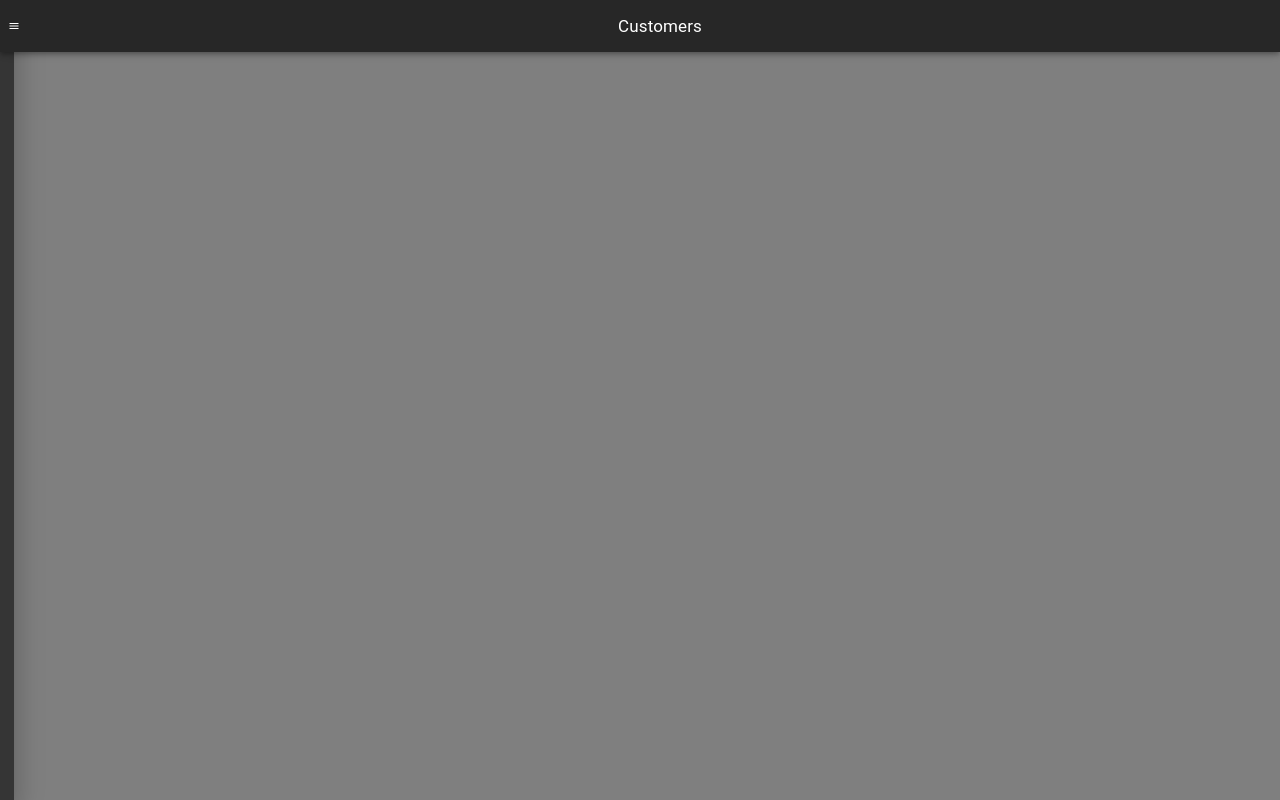
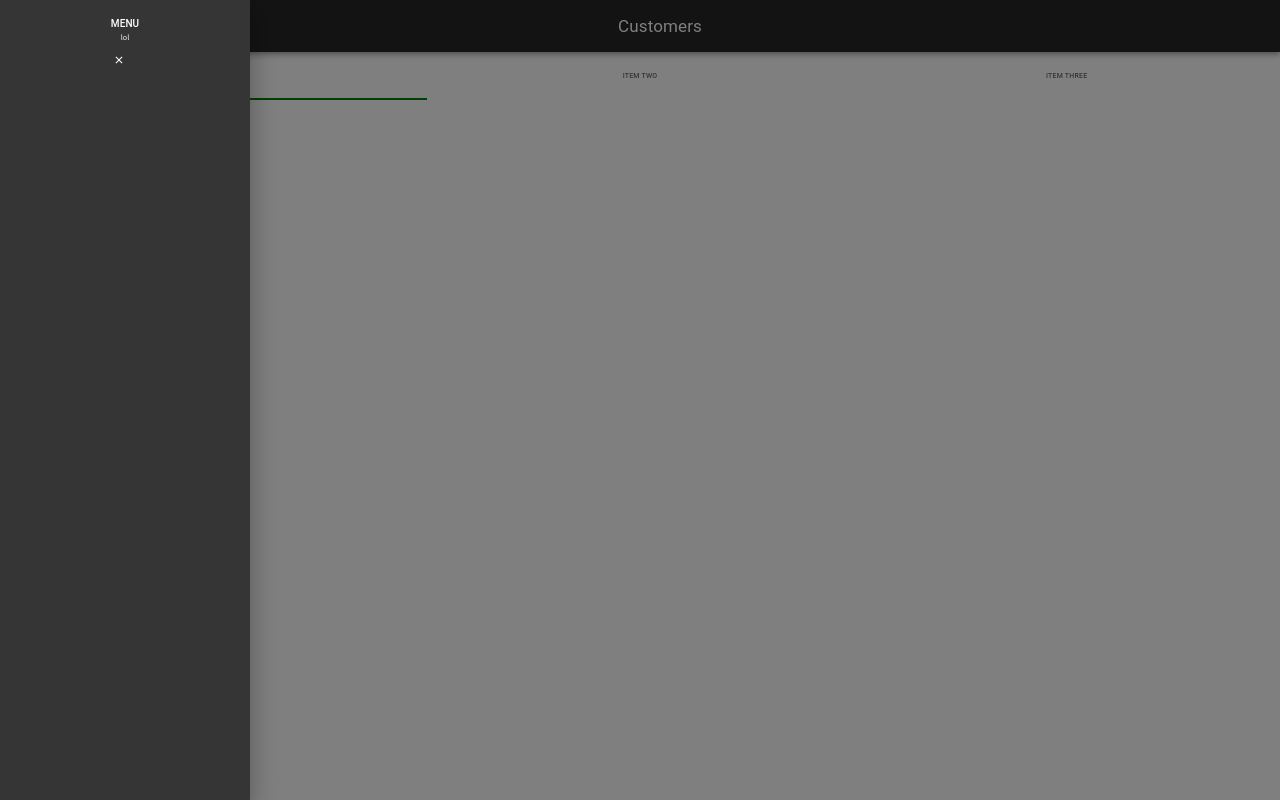
Before and after one commit to tsmolarczyk/my-tool-mui, a React (Create React App) app: page / in a window 1280 px wide. Both pictures are taken after a click on the button "menu". Built offline with nearby package versions, Linux system fonts and the light colour scheme.

Commit message:
add tabs with different props, exploration

```diff
--- a/package.json
+++ b/package.json
@@ -20,6 +20,7 @@
     "react-dom": "^18.0.0",
     "react-router-dom": "^6.3.0",
     "react-scripts": "4.0.3",
+    "react-swipeable-views": "^0.14.0",
     "typescript": "^4.6.3",
     "web-vitals": "^2.1.4"
   },
--- a/src/App.tsx
+++ b/src/App.tsx
@@ -1,7 +1,13 @@
-import NavBar from 'components/Main/NavBar/NavBar'
+import { NavBar } from 'components/Main/NavBar/NavBar'
+import { MyTabs } from 'components/Main/NavBar/Tabs'
 
 function App() {
-  return <NavBar />
+  return (
+    <>
+      <NavBar />
+      <MyTabs />
+    </>
+  )
 }
 
 export default App
--- a/src/components/Main/NavBar/NavBar.tsx
+++ b/src/components/Main/NavBar/NavBar.tsx
@@ -5,25 +5,11 @@ import AppBar from '@mui/material/AppBar'
 import Typography from '@mui/material/Typography'
 import IconButton from '@mui/material/IconButton'
 import MenuIcon from '@mui/icons-material/Menu'
-import Button from '@mui/material/Button'
 
 import { createTheme, ThemeProvider } from '@mui/material/styles'
-
-import { styled, useTheme } from '@mui/material/styles'
+import { useState } from 'react'
 import Drawer from '@mui/material/Drawer'
-import CssBaseline from '@mui/material/CssBaseline'
-import MuiAppBar, { AppBarProps as MuiAppBarProps } from '@mui/material/AppBar'
-import Toolbar from '@mui/material/Toolbar'
-import List from '@mui/material/List'
-import Divider from '@mui/material/Divider'
-import ChevronLeftIcon from '@mui/icons-material/ChevronLeft'
-import ChevronRightIcon from '@mui/icons-material/ChevronRight'
-import ListItem from '@mui/material/ListItem'
-import ListItemButton from '@mui/material/ListItemButton'
-import ListItemIcon from '@mui/material/ListItemIcon'
-import ListItemText from '@mui/material/ListItemText'
-import InboxIcon from '@mui/icons-material/MoveToInbox'
-import MailIcon from '@mui/icons-material/Mail'
+import CloseIcon from '@mui/icons-material/Close'
 
 const darkTheme = createTheme({
   palette: {
@@ -31,65 +17,8 @@ const darkTheme = createTheme({
   },
 })
 
-type Anchor = 'top' | 'left' | 'bottom' | 'right'
-
-export default function NavBar() {
-  const [state, setState] = React.useState({
-    top: false,
-    left: false,
-    bottom: false,
-    right: false,
-  })
-
-  const toggleDrawer =
-    (anchor: Anchor, open: boolean) =>
-    (event: React.KeyboardEvent | React.MouseEvent) => {
-      if (
-        event.type === 'keydown' &&
-        ((event as React.KeyboardEvent).key === 'Tab' ||
-          (event as React.KeyboardEvent).key === 'Shift')
-      ) {
-        return
-      }
-
-      setState({ ...state, [anchor]: open })
-    }
-
-  const list = (anchor: Anchor) => (
-    <Box
-      sx={{ width: anchor === 'top' || anchor === 'bottom' ? 'auto' : 250 }}
-      role="presentation"
-      onClick={toggleDrawer(anchor, false)}
-      onKeyDown={toggleDrawer(anchor, false)}
-    >
-      <List>
-        {['Inbox', 'Starred', 'Send email', 'Drafts'].map((text, index) => (
-          <ListItem key={text} disablePadding>
-            <ListItemButton>
-              <ListItemIcon>
-                {index % 2 === 0 ? <InboxIcon /> : <MailIcon />}
-              </ListItemIcon>
-              <ListItemText primary={text} />
-            </ListItemButton>
-          </ListItem>
-        ))}
-      </List>
-      <Divider />
-      <List>
-        {['All mail', 'Trash', 'Spam'].map((text, index) => (
-          <ListItem key={text} disablePadding>
-            <ListItemButton>
-              <ListItemIcon>
-                {index % 2 === 0 ? <InboxIcon /> : <MailIcon />}
-              </ListItemIcon>
-              <ListItemText primary={text} />
-            </ListItemButton>
-          </ListItem>
-        ))}
-      </List>
-    </Box>
-  )
-
+export const NavBar = () => {
+  const [isDrawerOpen, setIsDrawerOpen] = useState(false)
   return (
     <ThemeProvider theme={darkTheme}>
       <AppBar position="static">
@@ -100,6 +29,7 @@ export default function NavBar() {
             color="inherit"
             aria-label="menu"
             sx={{ mr: 2 }}
+            onClick={() => setIsDrawerOpen(true)}
           >
             <MenuIcon />
           </IconButton>
@@ -110,22 +40,26 @@ export default function NavBar() {
           <Box></Box>
         </Box>
       </AppBar>
-      <Box width="600px">
-        <Drawer
-          anchor="left"
-          open={true}
-          sx={{
-            position: 'absolute',
-            margin: '60px',
-            zIndex: -999,
-            width: '500px',
-          }}
-          onClose={toggleDrawer('left', false)}
-        >
-          {/* {list(anchor)} */}
-          <p>lista</p>
-        </Drawer>
-      </Box>
+      <Drawer
+        anchor="left"
+        open={isDrawerOpen}
+        onClose={() => setIsDrawerOpen(false)}
+      >
+        <Box p={2} width="250px" textAlign="center">
+          <Typography variant="h6" component="div">
+            MENU
+          </Typography>
+          <Box>lol</Box>
+          <IconButton
+            size="large"
+            edge="start"
+            color="inherit"
+            onClick={() => setIsDrawerOpen(false)}
+          >
+            <CloseIcon />
+          </IconButton>
+        </Box>
+      </Drawer>
     </ThemeProvider>
   )
 }
--- /dev/null
+++ b/src/components/Main/NavBar/Tabs.tsx
@@ -0,0 +1,76 @@
+import * as React from 'react'
+import Tabs from '@mui/material/Tabs'
+import Tab from '@mui/material/Tab'
+import Typography from '@mui/material/Typography'
+import Box from '@mui/material/Box'
+
+interface TabPanelProps {
+  children?: React.ReactNode
+  index: number
+  value: number
+}
+
+function TabPanel(props: TabPanelProps) {
+  const { children, value, index, ...other } = props
+
+  return (
+    <div
+      role="tabpanel"
+      hidden={value !== index}
+      id={`simple-tabpanel-${index}`}
+      aria-labelledby={`simple-tab-${index}`}
+      {...other}
+    >
+      {value === index && (
+        <Box sx={{ p: 3 }}>
+          <Typography>{children}</Typography>
+        </Box>
+      )}
+    </div>
+  )
+}
+
+function a11yProps(index: number) {
+  return {
+    id: `simple-tab-${index}`,
+    'aria-controls': `simple-tabpanel-${index}`,
+  }
+}
+
+export const MyTabs = () => {
+  const [value, setValue] = React.useState(0)
+
+  const handleChange = (event: React.SyntheticEvent, newValue: number) => {
+    setValue(newValue)
+  }
+
+  return (
+    <Box>
+      <Box>
+        <Tabs
+          value={value}
+          onChange={handleChange}
+          aria-label="basic tabs example"
+          //   fullWidth
+          variant="fullWidth"
+          centered
+          textColor="secondary"
+          TabIndicatorProps={{ style: { background: 'green' } }}
+        >
+          <Tab label="Item One" {...a11yProps(0)} />
+          <Tab label="Item Two" {...a11yProps(1)} />
+          <Tab label="Item Three" {...a11yProps(2)} />
+        </Tabs>
+      </Box>
+      <TabPanel value={value} index={0}>
+        Item One
+      </TabPanel>
+      <TabPanel value={value} index={1}>
+        Item Two
+      </TabPanel>
+      <TabPanel value={value} index={2}>
+        Item Three
+      </TabPanel>
+    </Box>
+  )
+}
```
Also changed, not shown: 1 other file (tests, documents, lock files or other folders).
